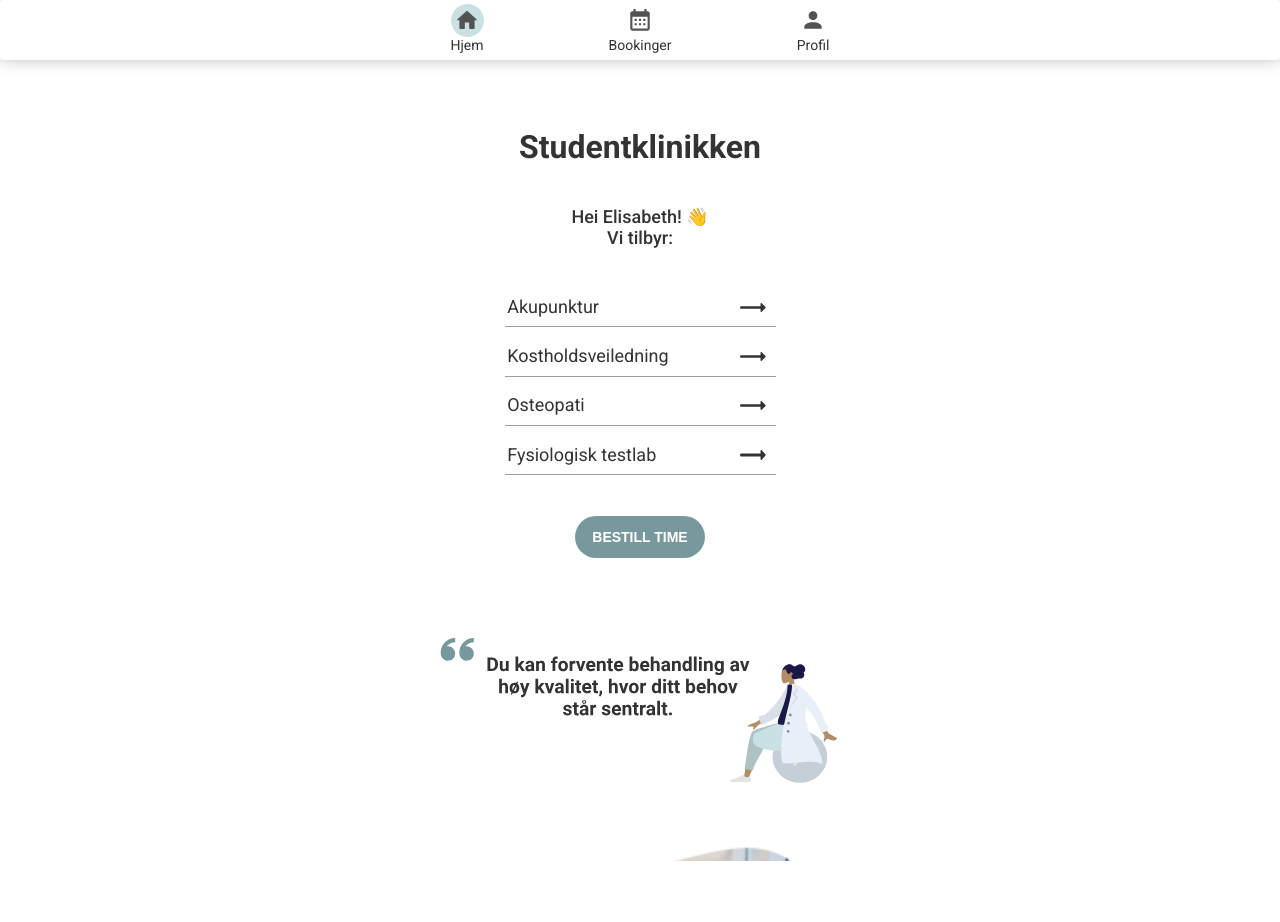
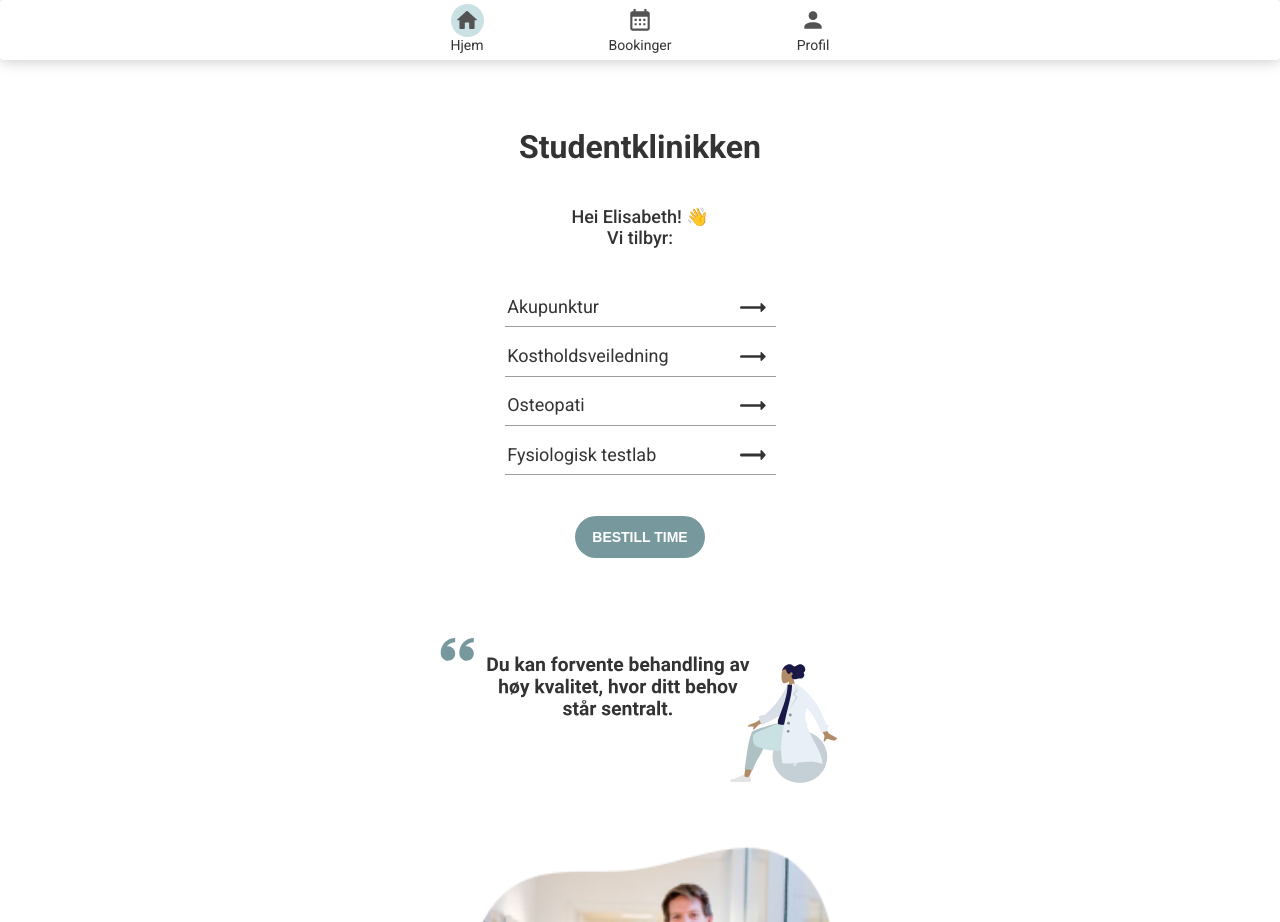
Before and after one commit to hansmaast/Studentklinikken-gruppe42, a Vue app: page /home in a window 1280 px wide. Before the commit the page ends 861 px from the top, so only its background shows below. Built offline with nearby package versions, Linux system fonts and the light colour scheme.

Commit message:
Refactor style

```diff
--- a/src/App.vue
+++ b/src/App.vue
@@ -45,6 +45,7 @@
         color: #2c3e50;
         margin: 0;
         width: 100%;
+        height: 100%;
         overflow: hidden;
     }
 
@@ -74,6 +75,7 @@
     .routerView {
         height: 100vh;
         width: 100vw;
+        padding-bottom: 61px;
     }
 
     .mainContainer {
--- a/src/components/Layout/StContactInfo.vue
+++ b/src/components/Layout/StContactInfo.vue
@@ -24,7 +24,7 @@
                             "c b b b";
         background-color: #f2f2f6;
         max-width: 400px;
-        max-height: 400px;
+        max-height: 100px;
         width: 85vw;
         margin-bottom: 20px;
         border-radius: 5px;
--- a/src/views/Home.vue
+++ b/src/views/Home.vue
@@ -61,7 +61,7 @@
         <p class="infoTxt">Usikker på hvilken behandling som passer best for deg?
             Ta kontakt med oss så hjelper vi deg!
         </p>
-        <st-contact-info/>
+        <st-contact-info />
         <div class="imgContainer">
             <img src="../../public/img/MapPerson.svg" alt="">
         </div>
```
